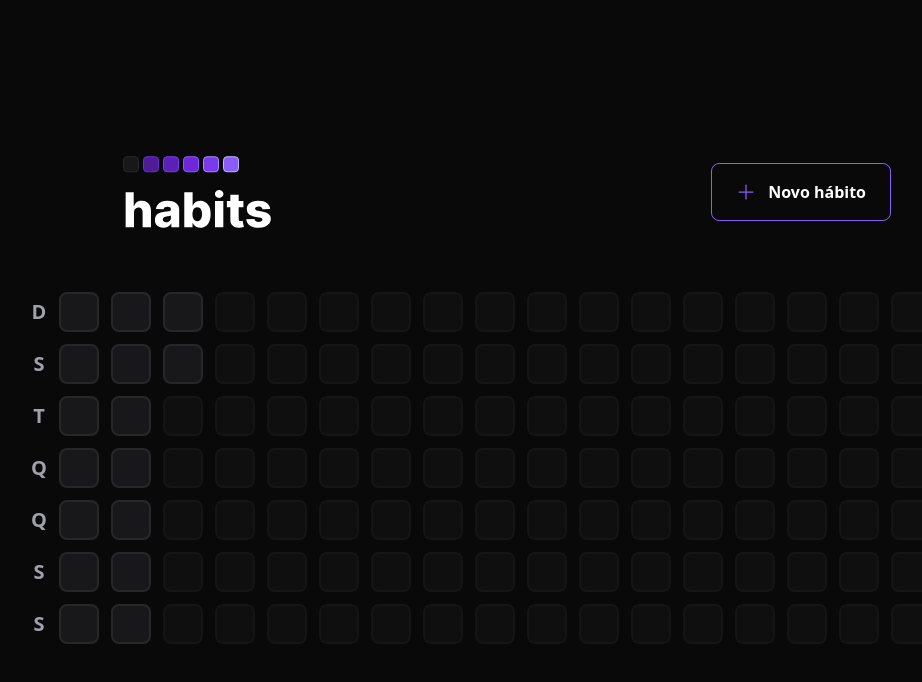
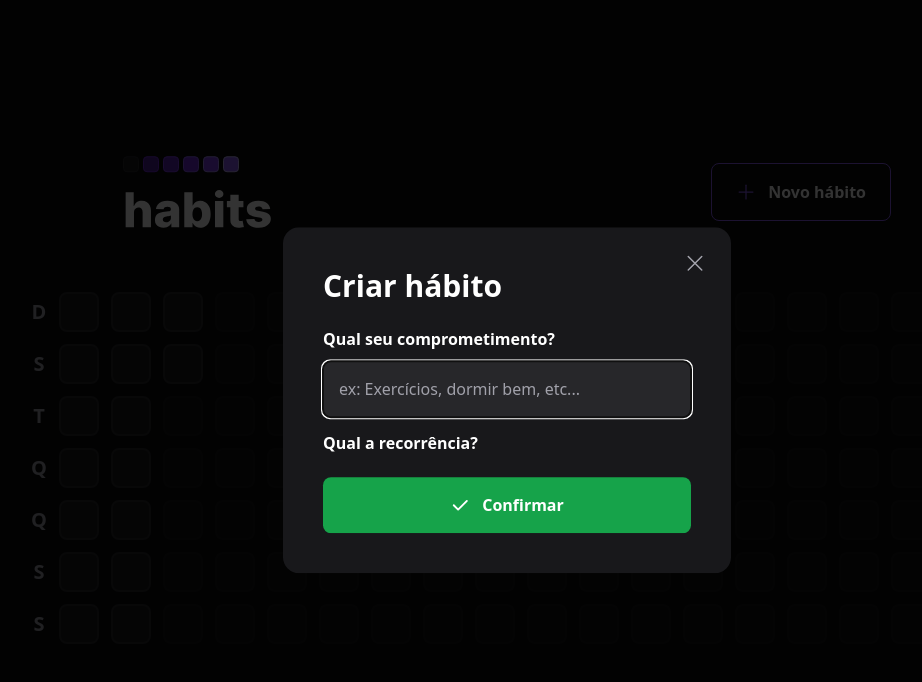
Before and after one commit to GabriPires/habits-web, a React (Vite) app: page / in a window 1280 px wide. Both pictures are taken after a click on the button "Novo hábito". Shown: the top 682 px of the page, without its empty margins (133-1055 px from the left). Built offline with nearby package versions, Linux system fonts and the light colour scheme.

Commit message:
create new habit form and create new habit modal

```diff
--- a/package.json
+++ b/package.json
@@ -9,6 +9,7 @@
     "preview": "vite preview"
   },
   "dependencies": {
+    "@radix-ui/react-dialog": "^1.0.2",
     "dayjs": "^1.11.7",
     "phosphor-react": "^1.4.1",
     "react": "^18.2.0",
--- a/src/components/Header.tsx
+++ b/src/components/Header.tsx
@@ -1,18 +1,37 @@
-import { Plus } from 'phosphor-react';
+import { Plus, X } from 'phosphor-react';
+import { useState } from 'react';
+import * as Dialog from '@radix-ui/react-dialog';
 
 import logoImg from '../assets/logo.svg';
+import { NewHabitForm } from './NewHabitForm';
 
 export const Header = () => {
   return (
     <div className="w-full max-w-3xl mx-auto flex items-center justify-between">
       <img src={logoImg} alt="Habits" />
-      <button
-        type="button"
-        className="border border-violet-500 font-semibold rounded-lg px-6 py-4 flex items-center gap-3 hover:border-violet-300"
-      >
-        <Plus size={20} className="text-violet-500" />
-        Novo hábito
-      </button>
+
+      <Dialog.Root>
+        <Dialog.Trigger
+          type="button"
+          className="border border-violet-500 font-semibold rounded-lg px-6 py-4 flex items-center gap-3 hover:border-violet-300"
+        >
+          <Plus size={20} className="text-violet-500" />
+          Novo hábito
+        </Dialog.Trigger>
+
+        <Dialog.Portal>
+          <Dialog.Overlay className="w-screen h-screen bg-black/80 fixed inset-0" />
+          <Dialog.Content className="absolute p-10 bg-zinc-900 rounded-2xl w-full max-w-md top-1/2 left-1/2 -translate-x-1/2 -translate-y-1/2">
+            <Dialog.Close className="absolute right-6 top-6 text-zinc-400 hover:text-zinc-500">
+              <X size={24} aria-label="Fechar" />
+            </Dialog.Close>
+            <Dialog.Title className="text-3xl leading-tight text-white font-extrabold">
+              Criar hábito
+            </Dialog.Title>
+            <NewHabitForm />
+          </Dialog.Content>
+        </Dialog.Portal>
+      </Dialog.Root>
     </div>
   );
 };
--- /dev/null
+++ b/src/components/NewHabitForm.tsx
@@ -0,0 +1,31 @@
+import { Check } from 'phosphor-react';
+
+export const NewHabitForm = () => {
+  return (
+    <form className="w-full flex flex-col mt-6">
+      <label htmlFor="title" className="font-semibold leading-tight">
+        Qual seu comprometimento?
+      </label>
+      <input
+        type="text"
+        name="title"
+        id="title"
+        placeholder="ex: Exercícios, dormir bem, etc..."
+        autoFocus
+        className="p-4 rounded-lg mt-3 bg-zinc-800 text-white placeholder:text-zinc-400"
+      />
+
+      <label htmlFor="" className="font-semibold leading-tight mt-4">
+        Qual a recorrência?
+      </label>
+
+      <button
+        type="submit"
+        className="mt-6 rounded-lg p-4 flex items-center justify-center gap-3 font-semibold bg-green-600 hover:bg-green-500"
+      >
+        <Check size={20} weight={'bold'} />
+        Confirmar
+      </button>
+    </form>
+  );
+};
```
Also changed, not shown: 1 other file (tests, documents, lock files or other folders).
